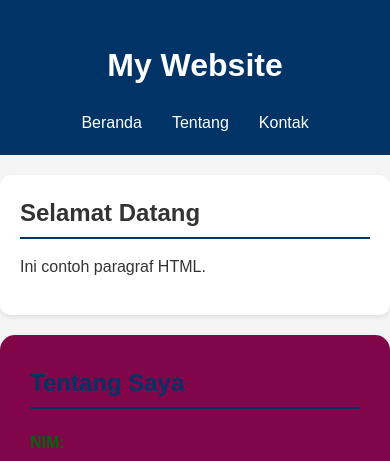
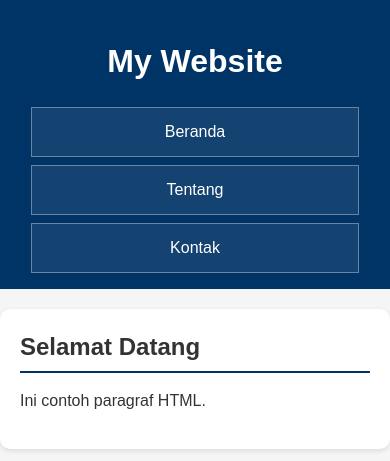
Before and after one commit to 2511500039-svg/2511500039-PWD-TI1A-2025-2026-1, a PHP site: page /pertemuan-04/index.html in a window 390 px wide. Shown: the top 461 px of the page. Run offline with PHP 8.4, Linux system fonts and the light colour scheme.

Commit message:
mANTp semangattt

```diff
--- a/pertemuan-04/style.css
+++ b/pertemuan-04/style.css
@@ -84,6 +84,36 @@ header li a:focus {
 header li a:active {
     background-color: #cc04a1;
     transform: translateY(1px);
+}
+
+@media (max-width: 600px) {
+    header {
+    padding: 16px;
+    position: sticky;
+    top: 0;
+    z-index: 1000;
+}
+...
+
+header h1 {
+    margin: 0 0 8px;
+    font-size: 20px;
+    line-height: 1.2;
+}
+
+header ul {
+    flex-direction: column;
+    align-items: stretch;
+    gap: 8px;
+    margin: 8px 0 0;
+}
+
+header li a {
+    display: block;
+    padding: 12px 14px;
+    border: 1px solid rgba(255, 255, 255, .35);
+    background: rgba(255, 255, 255, .08);
+    ackdrop-filter: saturate(120%);
 }
 
 #about,
```
Also changed, not shown: pertemuan-04/README.md.
